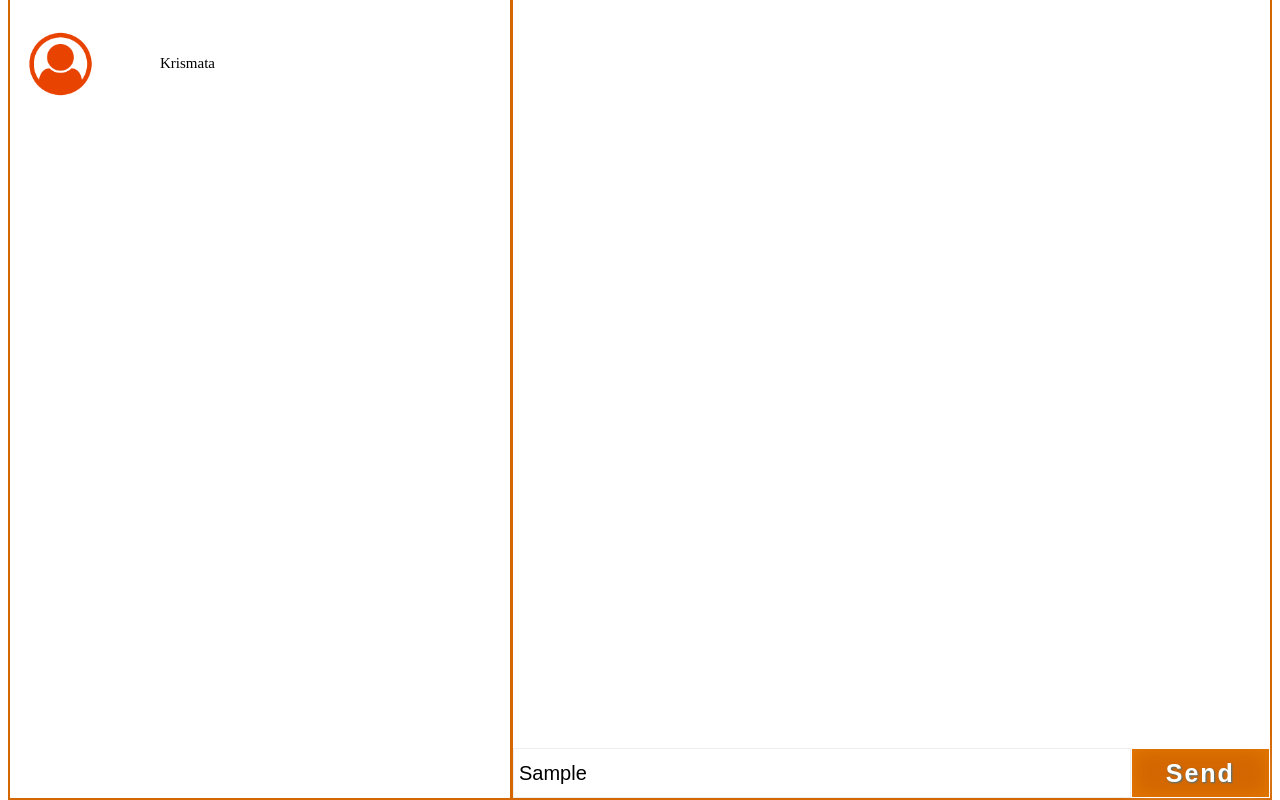
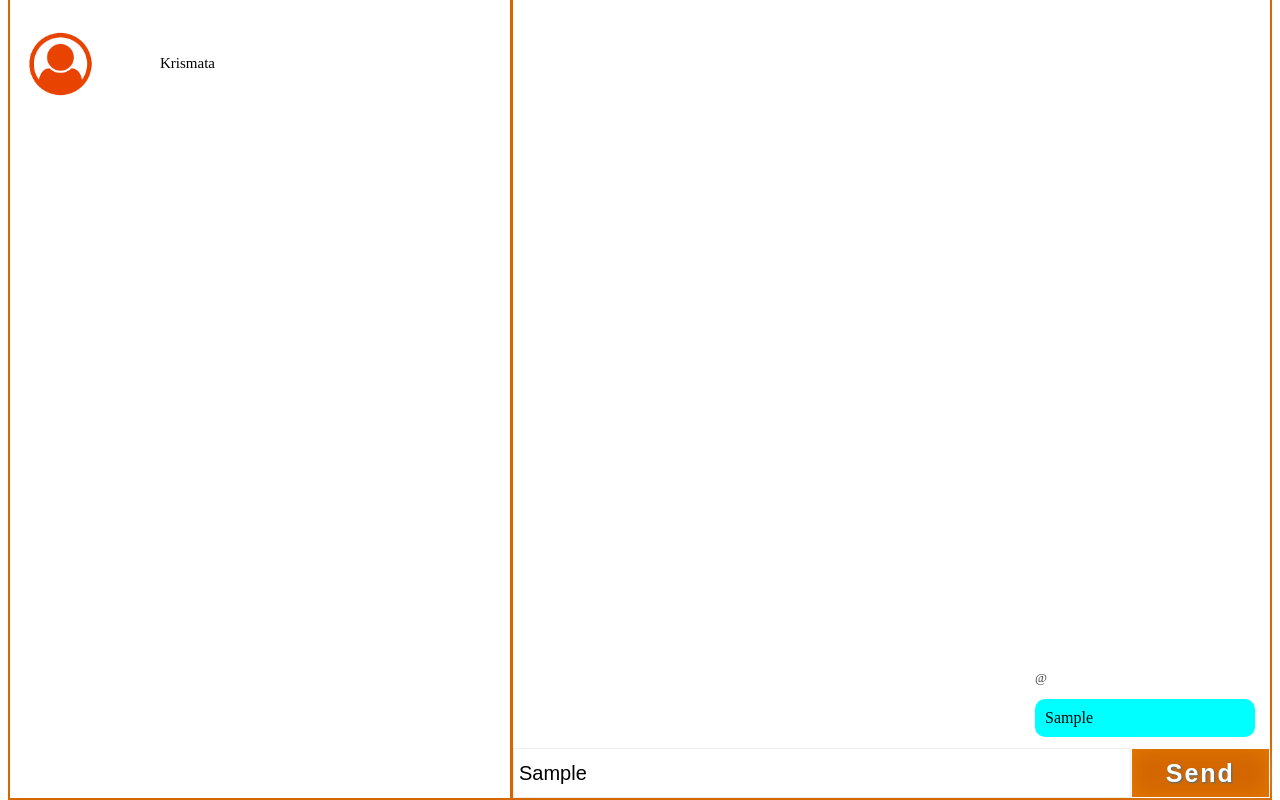
Before and after one commit to Asparuhov/Message-App, a React (Create React App) app in the folder client/: page / in a window 1280 px wide. Both pictures are taken after typing "Sample" into the empty fields and a click on the button "Send". Shown: the part 112-912 px from the top of the page. Built offline with nearby package versions, Linux system fonts and the light colour scheme.

Commit message:
fixing chat layout

```diff
--- a/client/src/containers/ChatPanel/ChatPanel.js
+++ b/client/src/containers/ChatPanel/ChatPanel.js
@@ -1,21 +1,46 @@
 import React, { useState } from "react";
 import classes from "./ChatPanel.module.css";
+import { connect } from "react-redux";
+import Message from "./Message";
 const ChatPanel = (props) => {
   let [message, setMessage] = useState("");
   let [currentChat, setCurrentChat] = useState([]);
+  const sendMessage = () => {
+    setCurrentChat((prev) =>
+      prev.concat({
+        name: props.user.username,
+        message,
+      })
+    );
+  };
   return (
     <div className={classes.chat}>
       <div className={classes.Upper}></div>
-      <div className={classes.messagesBox}></div>
+      <div className={classes.messagesBox}>
+        {currentChat.map((chat) => {
+          return (
+            <Message
+              class={chat.name === props.user.username ? "current" : null}
+              user={chat.user}
+              message={chat.message}
+            />
+          );
+        })}
+      </div>
       <div className={classes.bottom}>
         <input
           type="text"
           placeholder="Type a message"
           onChange={(e) => setMessage(e.target.value)}
         />
-        <button>Send</button>
+        <button onClick={() => sendMessage()}>Send</button>
       </div>
     </div>
   );
 };
-export default ChatPanel;
+const mapStateToProps = (state) => {
+  return {
+    user: state.currentUser,
+  };
+};
+export default connect(mapStateToProps)(ChatPanel);
--- a/client/src/containers/ChatPanel/ChatPanel.module.css
+++ b/client/src/containers/ChatPanel/ChatPanel.module.css
@@ -55,3 +55,10 @@
   font-size: 25px;
   cursor: pointer;
 }
+
+.messagesBox {
+  position: relative;
+  overflow: hidden;
+  width: 100%;
+  height: 100%;
+}
--- /dev/null
+++ b/client/src/containers/ChatPanel/Message.js
@@ -0,0 +1,16 @@
+import React from "react";
+import classes from "./Message.module.css";
+
+function Message(props) {
+  return (
+    <div>
+      <div
+        className={props.class === "current" ? classes.message : classes.other}
+      >
+        <p className={classes.current}>@{props.user}</p>
+        <p className={classes.main}>{props.message}</p>
+      </div>
+    </div>
+  );
+}
+export default Message;
--- /dev/null
+++ b/client/src/containers/ChatPanel/Message.module.css
@@ -0,0 +1,42 @@
+.message {
+  display: flex;
+  flex-direction: column;
+  position: absolute;
+  right: 15px;
+  bottom: 45px;
+}
+
+.current {
+  color: rgba(61, 51, 51, 0.933);
+  font-size: 13px;
+}
+
+.main {
+  background-color: cyan;
+  border-radius: 10px;
+  font-size: 16px;
+  padding: 10px;
+  min-width: 200px;
+  overflow-wrap: break-word;
+  margin-top: 0;
+}
+
+.other {
+  display: flex;
+  flex-direction: column;
+}
+
+.other .current {
+  color: rgba(61, 51, 51, 0.933);
+  font-size: 13px;
+}
+
+.other .main {
+  background-color: grey;
+  border-radius: 10px;
+  font-size: 16px;
+  padding: 10px;
+  min-width: 200px;
+  overflow-wrap: break-word;
+  margin-top: 0;
+}
```
